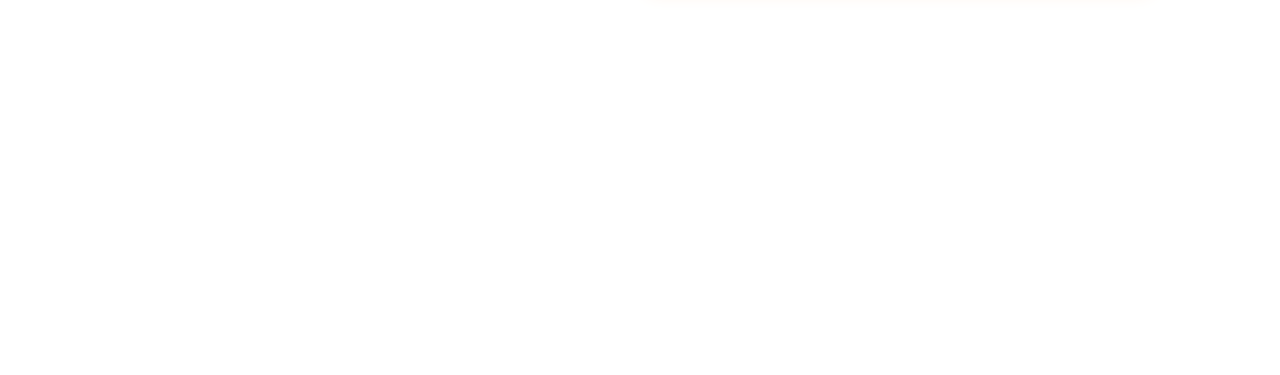
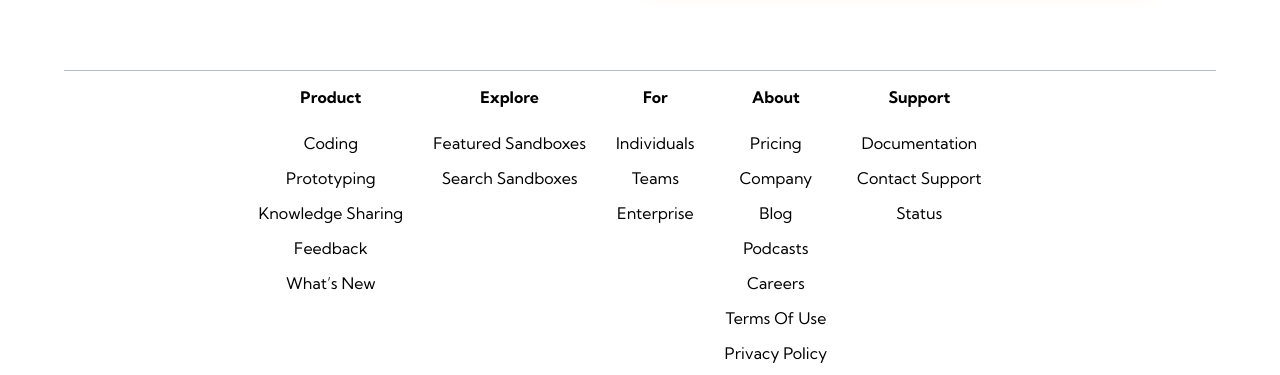
Before and after one commit to asfandnadeem-1106/products-listing, a React (Create React App) app in the folder frontend/: page / in a window 1280 px wide. Shown: the part 485-860 px from the top of the page. Before the commit the page ends 800 px from the top, so only its background shows below. Built offline with nearby package versions, Linux system fonts and the light colour scheme; no server answers.

Commit message:
added footer

```diff
--- a/frontend/src/App.css
+++ b/frontend/src/App.css
@@ -354,23 +354,92 @@
   font-size: var(--p-fs);
 }
 
+.mobile-drawer .mobile-links ul li {
+  position: relative;
+}
+
+.mobile-drawer .mobile-links ul li::before {
+  content: "";
+  position: absolute;
+  top: 25px;
+  left: 0;
+  height: 3px;
+  width: 100%;
+  background-color: var(--orange);
+  opacity: 0;
+  transition: 0.2s;
+}
+
+.mobile-drawer .mobile-links ul li:hover::before {
+  opacity: 1;
+}
+
+
 footer {
-  padding: 10px;
+  display: flex;
+  justify-content: center;
+  flex-wrap: wrap;
+  border-top: 1px solid var(--grayish-blue);
+}
+
+footer section {
+  display: flex;
+  flex-direction: row;
+  flex-wrap: wrap;
+  gap: 30px;
+  margin-right: 40px;
+}
+
+footer section ul {
+  display: flex;
+  flex-direction: column;
+  list-style: none;
+  margin: 0;
+  padding: 0;
+}
+
+footer section ul .footer-links {
+  margin-bottom: 15px;
+  position: relative;
+}
+
+footer section ul .footer-links::before {
+  content: "";
+  position: absolute;
+  top: 25px;
+  left: 0;
+  height: 3px;
+  width: 100%;
+  background-color: var(--orange);
+  opacity: 0;
+  transition: 0.2s;
+}
+
+footer section ul .footer-links:hover::before {
+  opacity: 1;
+}
+
+footer section ul li p {
+  font-weight: 700;
   font-size: var(--p-fs);
 }
+
+footer ul {
+  display: flex;
+  flex-direction: column;
+  list-style: none;
+  margin: 0;
+  padding: 0;
+}
+
+footer ul li {
+  margin-bottom: 10px;
+}
+
+
+
 @media (max-width: 768px) {
   footer {
     font-size: 14px;
   }
 }
-
-footer a {
-  font-size: 18px;
-  color: royalblue;
-  text-decoration: underline dotted;
-}
-@media (max-width: 768px) {
-  footer a {
-    font-size: 16px;
-  }
-}
--- a/frontend/src/App.js
+++ b/frontend/src/App.js
@@ -3,6 +3,7 @@
 import { Container } from "@mui/material";
 import Navbar from "./Components/Navbar";
 import Product from "./Components/Product";
+import Footer from "./Components/Footer";
 
 function App() {
 
@@ -11,6 +12,7 @@
       <Container component="section" maxWidth={"lg"}>
         <Navbar/>
         <Product/>
+        <Footer/>
       </Container>
     </main>
   );
--- /dev/null
+++ b/frontend/src/Components/Footer.jsx
@@ -0,0 +1,50 @@
+import React from "react";
+
+const Footer = () => {
+
+    return (
+        <footer>
+            <section className="footer">
+                <ul>
+                    <li><p>Product</p></li>
+                    <li class="footer-links">Coding</li>
+                    <li class="footer-links">Prototyping</li>
+                    <li class="footer-links">Knowledge Sharing</li>
+                    <li class="footer-links">Feedback</li>
+                    <li class="footer-links">What’s New</li>
+                </ul>
+                <ul>
+                    <li><p>Explore</p></li>
+                    <li class="footer-links">Featured Sandboxes</li>
+                    <li class="footer-links">Search Sandboxes</li>
+                </ul>
+                <ul>
+                    <li><p>For</p></li>
+                    <li class="footer-links">Individuals</li>
+                    <li class="footer-links">Teams</li>
+                    <li class="footer-links">Enterprise</li>
+                </ul>
+                <ul>
+                    <li><p>About</p></li>
+                    <li class="footer-links">Pricing</li>
+                    <li class="footer-links">Company</li>
+                    <li class="footer-links">Blog</li>
+                    <li class="footer-links">Podcasts</li>
+                    <li class="footer-links">Careers</li>
+                    <li class="footer-links">Terms Of Use</li>
+                    <li class="footer-links">Privacy Policy</li>
+                </ul>
+                <ul>
+                    <li><p>Support</p></li>
+                    <li class="footer-links">Documentation</li>
+                    <li class="footer-links">Contact Support</li>
+                    <li class="footer-links">Status</li>
+                </ul>
+            </section>
+        </footer>
+
+
+    );
+};
+
+export default Footer;
```
